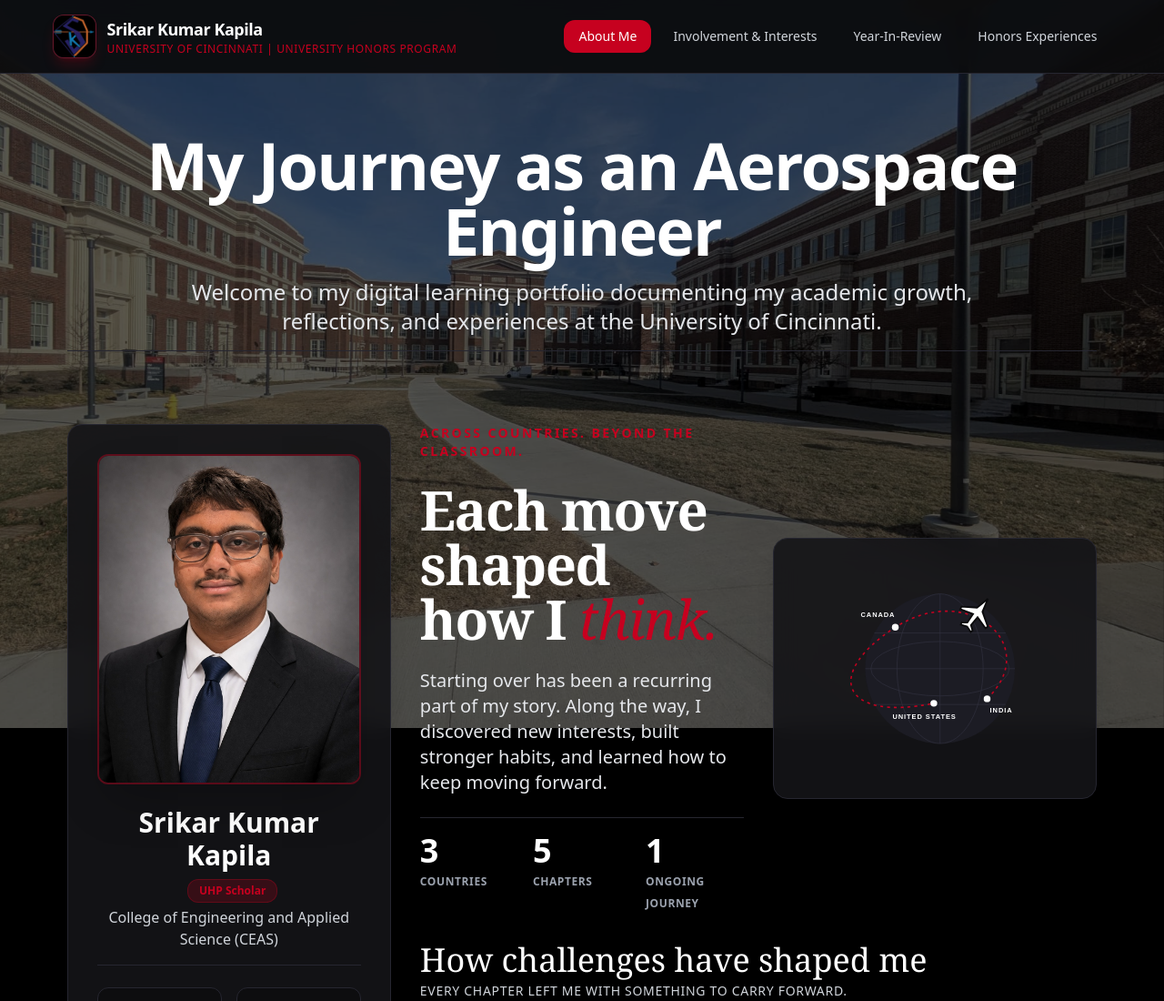
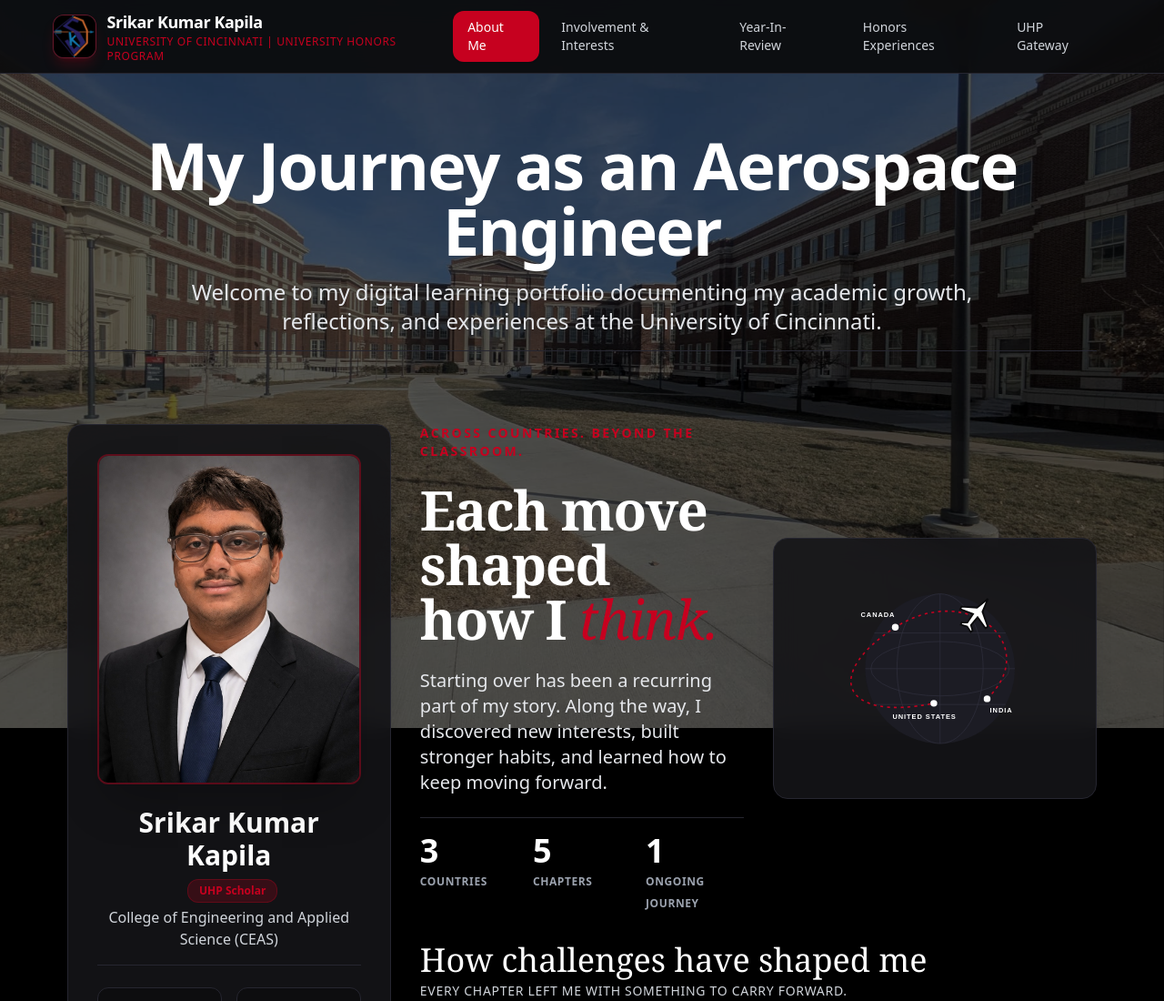
Before and after one commit to srikarkumarkapila-afk/SrikarKumarKapilaPortfolio, a plain HTML site: page index.html in a window 1280 px wide. Shown: the top 1100 px of the page at 91% size. Drawn offline with nearby package versions, Linux system fonts and the light colour scheme.

Commit message:
Add files via upload

```diff
--- a/index.html
+++ b/index.html
@@ -54,7 +54,6 @@
             background-image: url('Plane.jpeg');
             opacity: 0;
             transition: opacity 0.3s ease-out;
-            /* Boosted brightness, contrast, and saturation so it stands out clearly */
             filter: brightness(2.1) contrast(1.25) saturate(1.1);
         }
 
@@ -65,7 +64,6 @@
             width: 100%;
             height: 100%;
             background-color: #000000;
-            /* Lowered overlay opacity so the background shines through much better */
             opacity: 0.65;
             transition: opacity 0.1s ease-out;
             pointer-events: none;
@@ -117,7 +115,6 @@
             } else {
                 const progress = (scrollFraction - 0.5) * 2;
                 bgCampus.style.opacity = '0';
-                // Increased max opacity to 1.0 so the plane image is fully vibrant
                 bgHangar.style.opacity = progress.toFixed(3);
             }
 
@@ -157,6 +154,7 @@
                 <a href="involvement.html" class="px-4 py-2 rounded-xl text-sm font-medium text-gray-300 hover:text-white hover:bg-ucRed/25 transition-all">Involvement & Interests</a>
                 <a href="yearinreview.html" class="px-4 py-2 rounded-xl text-sm font-medium text-gray-300 hover:text-white hover:bg-ucRed/25 transition-all">Year-In-Review</a>
                 <a href="honors.html" class="px-4 py-2 rounded-xl text-sm font-medium text-gray-300 hover:text-white hover:bg-ucRed/25 transition-all">Honors Experiences</a>
+                <a href="uhpgateway.html" class="px-4 py-2 rounded-xl text-sm font-medium text-gray-300 hover:text-white hover:bg-ucRed/25 transition-all">UHP Gateway</a>
             </nav>
 
             <!-- Mobile Menu Button -->
@@ -173,6 +171,7 @@
             <a href="involvement.html" class="block px-4 py-2.5 rounded-xl text-base font-medium text-gray-300 hover:text-white hover:bg-ucRed/25 transition-all">Involvement & Interests</a>
             <a href="yearinreview.html" class="block px-4 py-2.5 rounded-xl text-base font-medium text-gray-300 hover:text-white hover:bg-ucRed/25 transition-all">Year-In-Review</a>
             <a href="honors.html" class="block px-4 py-2.5 rounded-xl text-base font-medium text-gray-300 hover:text-white hover:bg-ucRed/25 transition-all">Honors Experiences</a>
+            <a href="uhpgateway.html" class="block px-4 py-2.5 rounded-xl text-base font-medium text-gray-300 hover:text-white hover:bg-ucRed/25 transition-all">UHP Gateway</a>
         </div>
     </header>
 
```
Also changed, not shown: honors.html (+3 -1 lines), involvement.html (+2 -3 lines).
